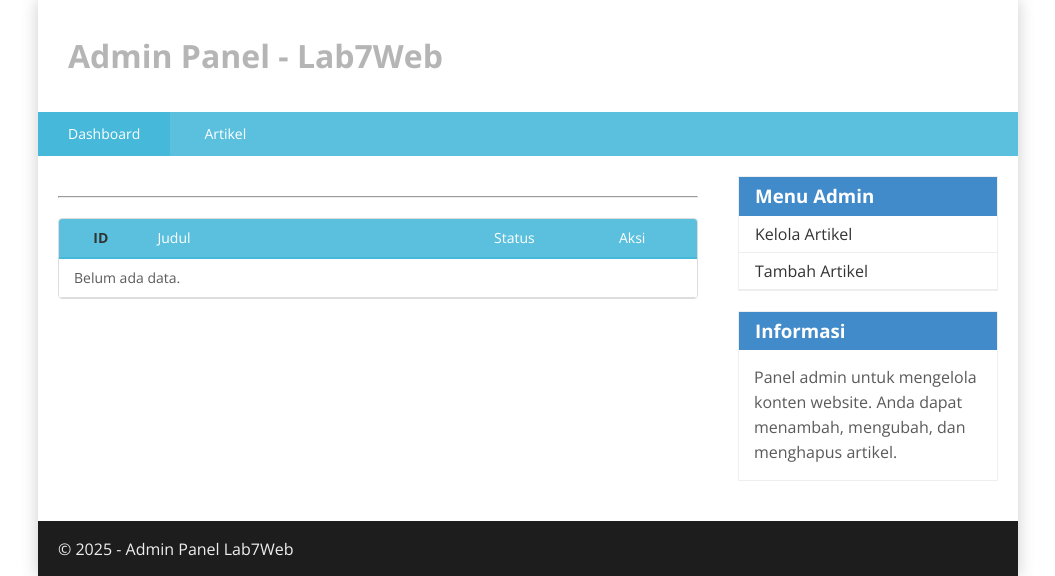
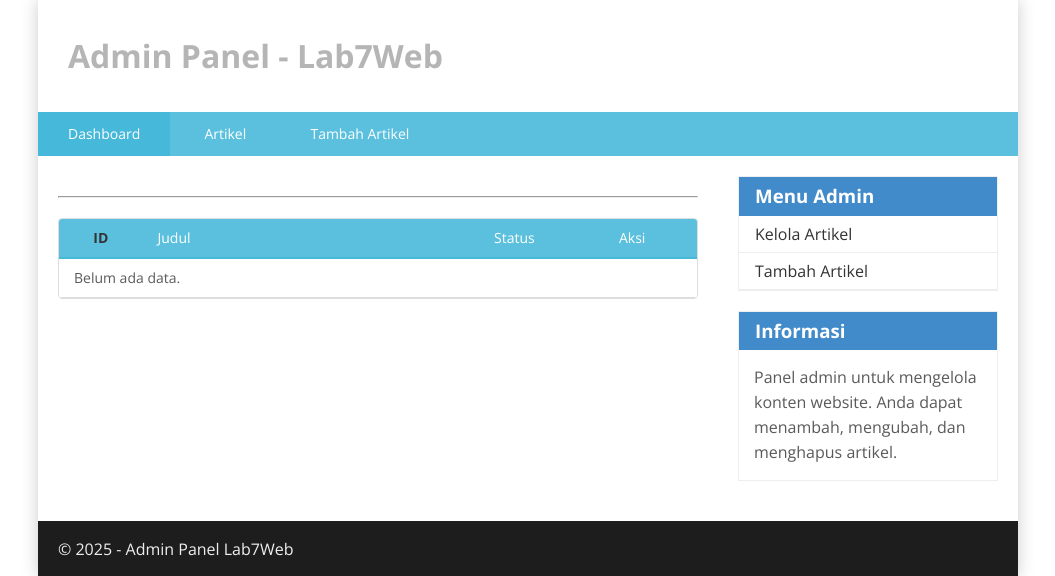
Before and after one commit to ariq190505/Lab7web, a CodeIgniter 4 app: the page made by app/Views/artikel/admin_index.php in a window 1280 px wide. Shown: the top 576 px of the page, without its empty margins (112-1167 px from the left). Run offline with PHP 8.4 and a stand-in for CodeIgniter, Linux system fonts and the light colour scheme; the template is opened without the code that fills it, so the values that code supplies are empty; some libraries are stand-ins or nearby versions.

Commit message:
Kembalikan menu Tambah Artikel di navbar
- Mengembalikan menu 'Tambah Artikel' di navigation header
- Tetap menghilangkan tombol tambah artikel di atas tabel
- Navigation sekarang: Dashboard, Artikel, Tambah Artikel

```diff
--- a/app/Views/template/admin_header.php
+++ b/app/Views/template/admin_header.php
@@ -13,6 +13,7 @@
         <nav>
             <a href="<?= base_url('/admin/artikel');?>" class="active">Dashboard</a>
             <a href="<?= base_url('/admin/artikel');?>">Artikel</a>
+            <a href="<?= base_url('/admin/artikel/add');?>">Tambah Artikel</a>
         </nav>
         <section id="wrapper">
             <section id="main">
```
